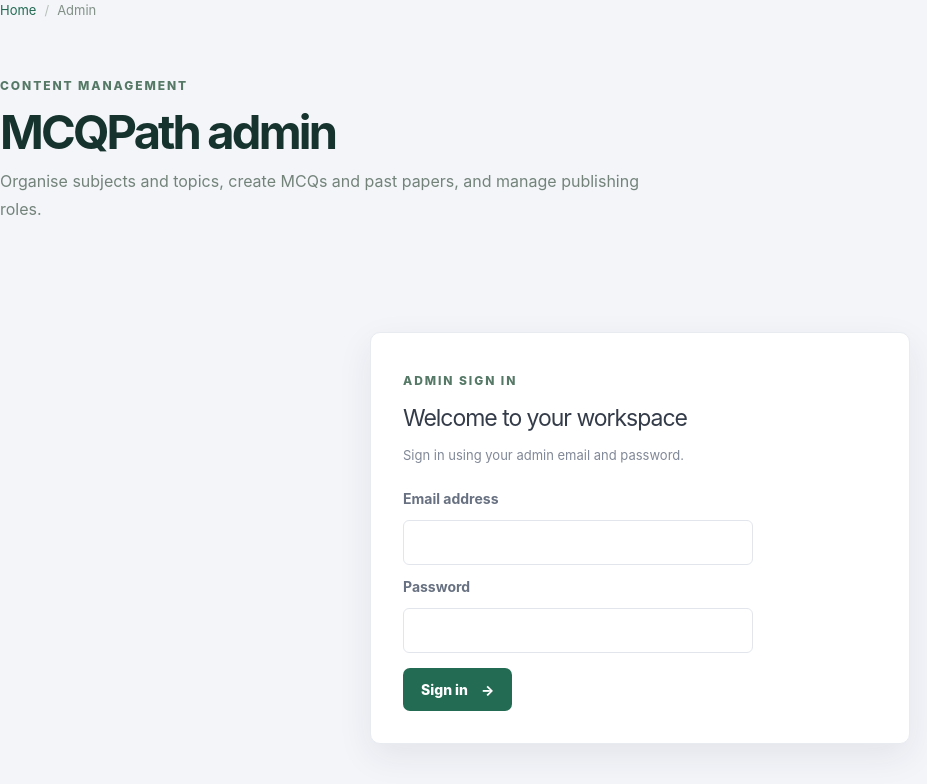
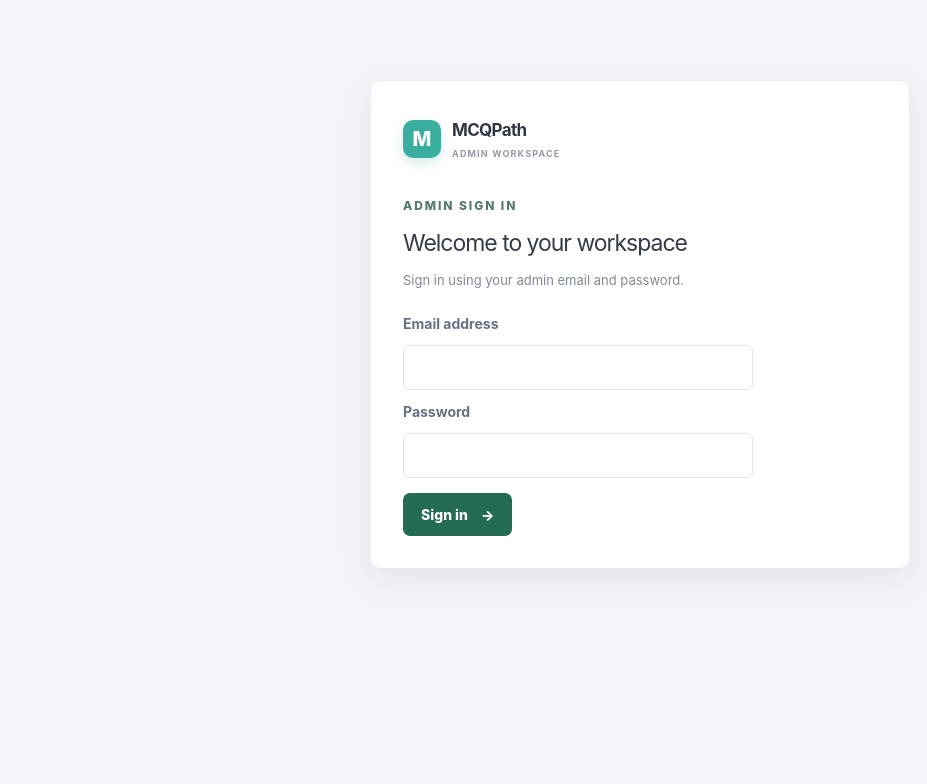
Before and after one commit to Touseef1/mcqs-website-advanced, a Next.js app: page /admin in a window 1280 px wide. Shown: the top 784 px of the page, without its empty margins (0-927 px from the left). Built offline with nearby package versions, Linux system fonts and the light colour scheme; no server answers.

Commit message:
Restyle admin entry and sign-in layout

```diff
--- a/app/admin/page.tsx
+++ b/app/admin/page.tsx
@@ -2,7 +2,6 @@
 import { Suspense } from "react";
 import { AdminDashboard } from "@/components/AdminDashboard";
 import { AdminLoginForm } from "@/components/AdminLoginForm";
-import { Breadcrumbs } from "@/components/Breadcrumbs";
 import { adminLoginConfigured, getAdminPrincipal } from "@/lib/admin-auth";
 import { hasDatabase } from "@/lib/db";
 
@@ -14,15 +13,13 @@
 async function AdminPanel() {
   const principal = await getAdminPrincipal();
   return (
-    <main className="content-page admin-page admin-page-wide">
-      <Breadcrumbs items={[{ label: "Admin" }]} />
-      <div className="page-intro"><span className="eyebrow">CONTENT MANAGEMENT</span><h1>MCQPath admin</h1><p>Organise subjects and topics, create MCQs and past papers, and manage publishing roles.</p></div>
+    <main className="admin-page admin-page-wide">
       {!adminLoginConfigured() ? (
         <div className="admin-notice"><strong>Admin setup is required</strong><p>Copy <code>.env.example</code> to <code>.env.local</code>, set a private <code>ADMIN_PASSWORD</code>, a private <code>ADMIN_EMAIL</code>, and a long random <code>SESSION_SECRET</code>, then restart the server.</p></div>
       ) : !principal ? (
-        <section className="admin-card admin-login-card"><span className="eyebrow">ADMIN SIGN IN</span><h2>Welcome to your workspace</h2><p>Sign in using your admin email and password.</p><AdminLoginForm /></section>
+        <section className="admin-card admin-login-card"><div className="admin-brand admin-login-brand"><span className="admin-brand-mark">M</span><span><strong>MCQPath</strong><small>ADMIN WORKSPACE</small></span></div><span className="eyebrow">ADMIN SIGN IN</span><h2>Welcome to your workspace</h2><p>Sign in using your admin email and password.</p><AdminLoginForm /></section>
       ) : !hasDatabase ? (
-        <section className="admin-card"><h2>Connect MySQL to manage content</h2><p>Set database values in <code>.env.local</code>, then apply <code>001_initial_schema.sql</code> and <code>002_role_based_admin.sql</code>.</p></section>
+        <section className="admin-card"><div className="admin-brand"><span className="admin-brand-mark">M</span><span><strong>MCQPath</strong><small>ADMIN WORKSPACE</small></span></div><h2>Connect MySQL to manage content</h2><p>Set database values in <code>.env.local</code>, then apply <code>001_initial_schema.sql</code> and <code>002_role_based_admin.sql</code>.</p></section>
       ) : (
         <AdminDashboard principal={principal} canManageUsers={principal.role === "admin" || principal.role === "super_admin"} />
       )}
@@ -31,5 +28,5 @@
 }
 
 export default function AdminPage() {
-  return <Suspense fallback={<main className="content-page admin-page"><div className="loading-panel">Loading admin workspace…</div></main>}><AdminPanel /></Suspense>;
+  return <Suspense fallback={<main className="admin-page admin-page-wide"><div className="loading-panel">Loading admin workspace…</div></main>}><AdminPanel /></Suspense>;
 }
```
